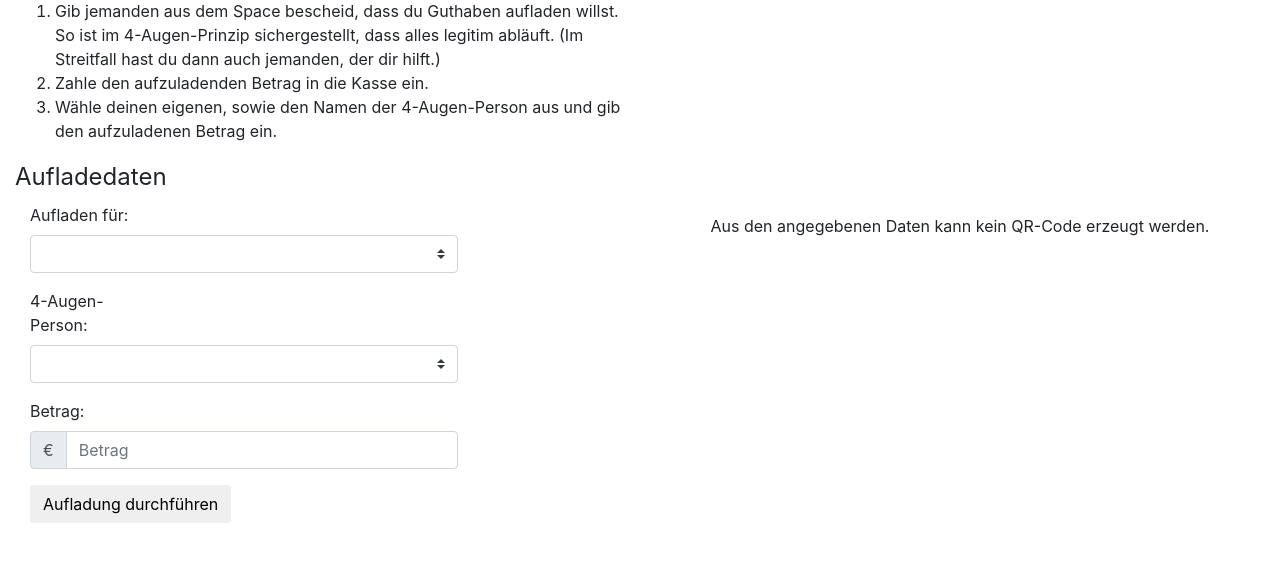
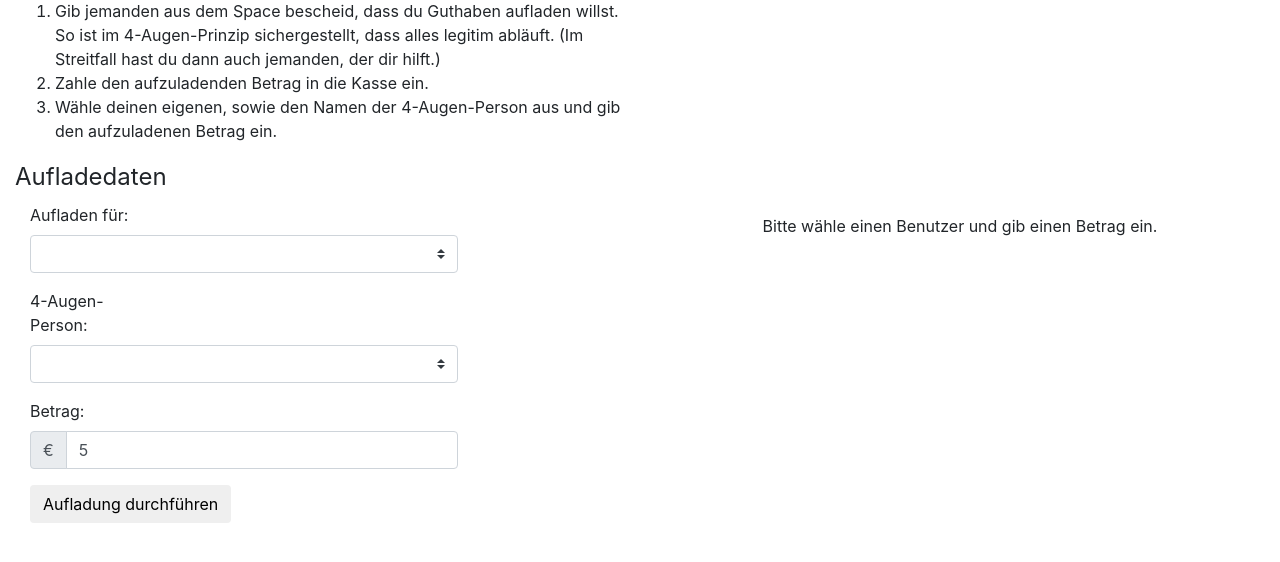
Before and after one commit to flipdot/drinks-touch, a Flask app: page / in a window 1280 px wide. Shown: the part 168-730 px from the top of the page. Run offline with Flask 2, Linux system fonts and the light colour scheme; parts of the project's set-up code (start-up, migrations or seed data) failed here and were passed over.

Commit message:
Change QR-Error text to be more meaningful

```diff
--- a/webserver/templates/index.html
+++ b/webserver/templates/index.html
@@ -9,7 +9,7 @@
         </div>
         <div class="col-md-6 d-flex justify-content-center align-items-center">
             <img class="d-none" id="qrcode"/>
-            <span class="d-none" id="qrcode_hint">Aus den angegebenen Daten kann kein QR-Code erzeugt werden.</span>
+            <span class="d-none" id="qrcode_hint">Bitte wähle einen Benutzer und gib einen Betrag ein.</span>
         </div>
     </div>
     {# include "stats.html" #}
--- a/webserver/templates/recharge.html
+++ b/webserver/templates/recharge.html
@@ -36,7 +36,7 @@
         <div class="input-group-prepend">
           <span class="input-group-text">€</span>
         </div>
-        <input type="number" class="form-control" name="amount" step="0.01" id="amount" placeholder="Betrag">
+        <input type="number" class="form-control" name="amount" step="0.01" id="amount" value="5" placeholder="Betrag">
       </div>
     </div>
   </div>
```
